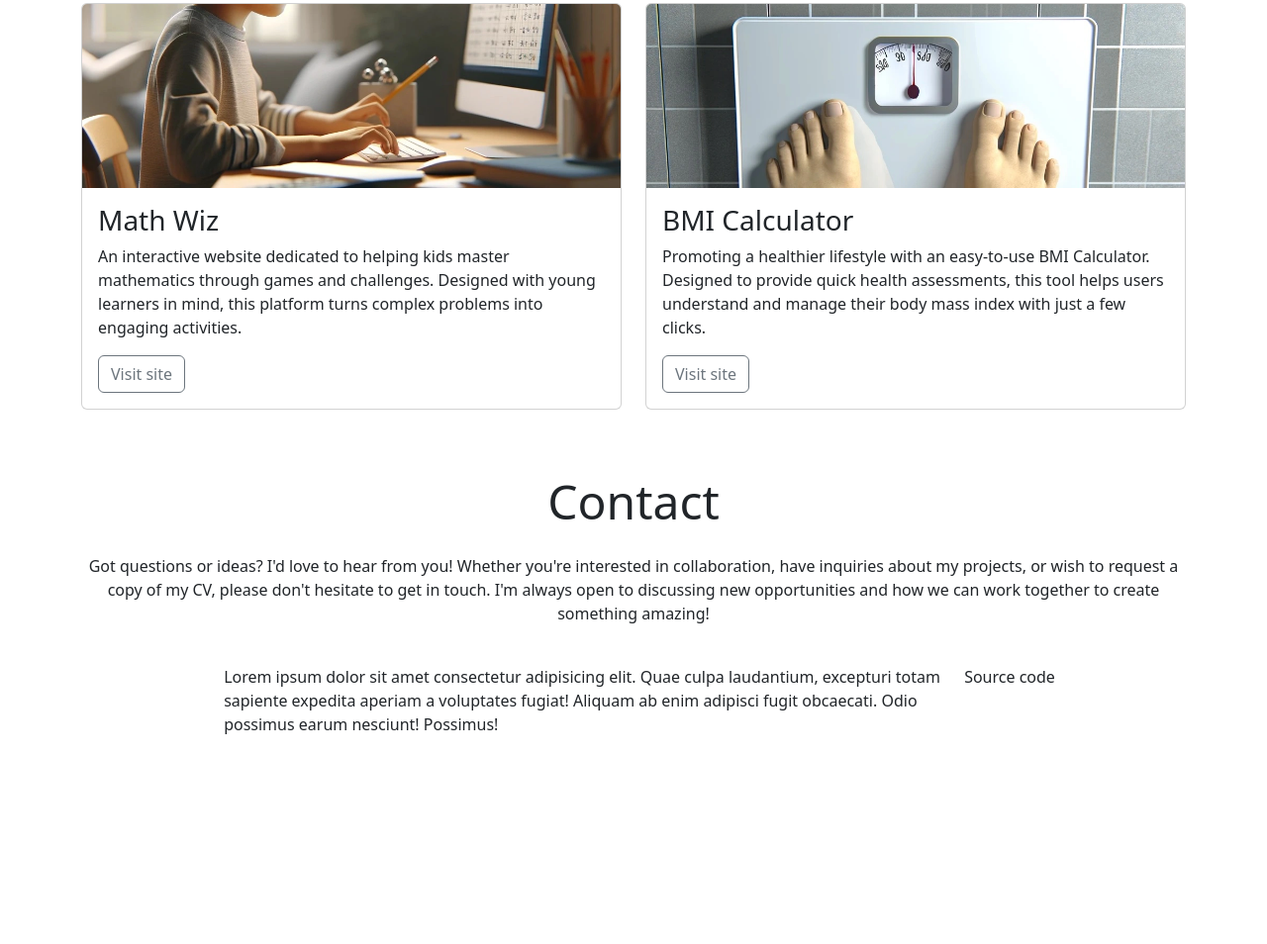
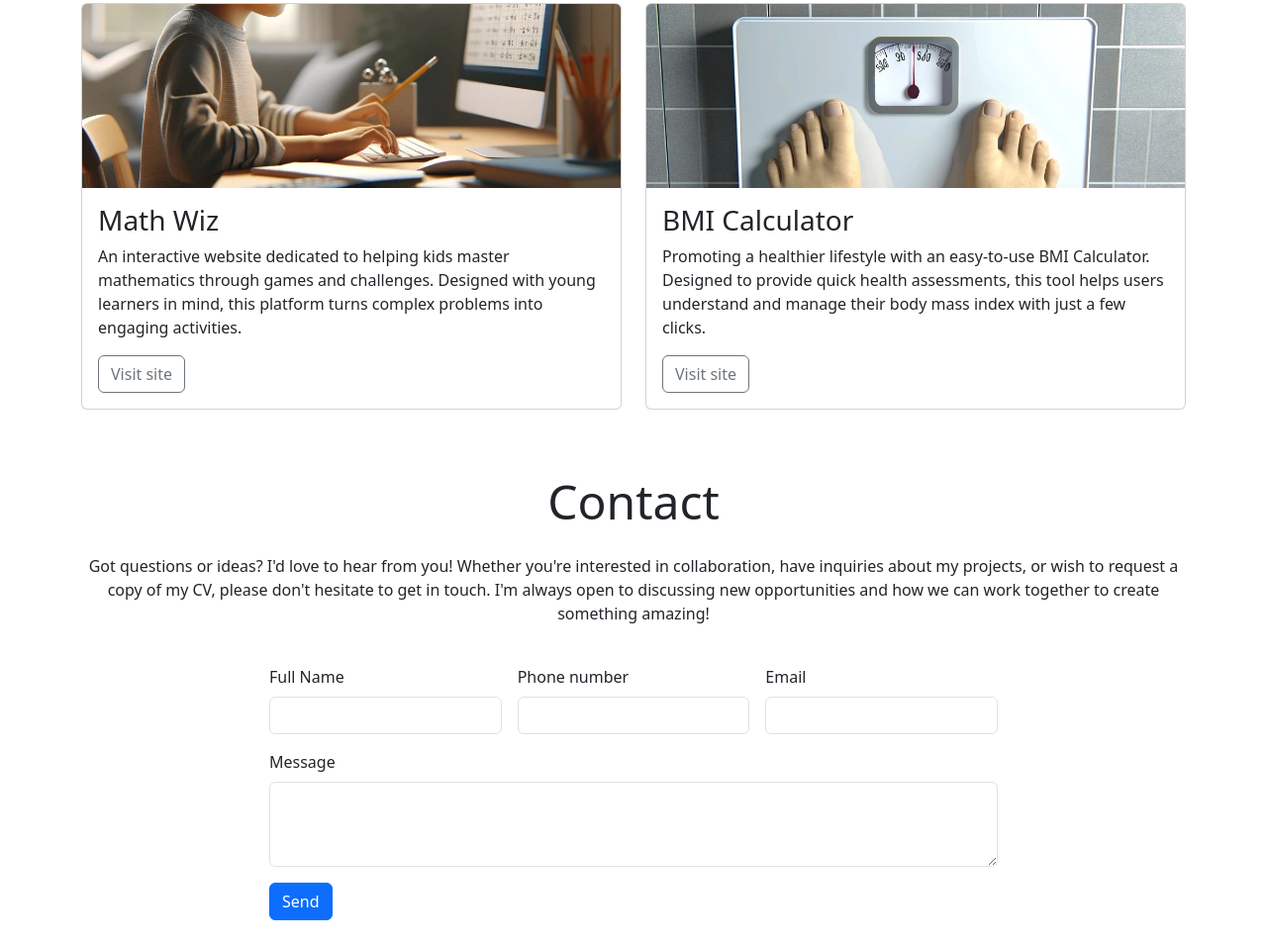
Before and after one commit to weakn1337/mei-wong, a plain HTML site: page index.html in a window 1280 px wide. Shown: the part 1421-2375 px from the top of the page at 99% size. Before the commit the page ends 2165 px from the top, so only its background shows below. Drawn offline with nearby package versions, Linux system fonts and the light colour scheme.

Commit message:
Added contact forms

```diff
--- a/index.html
+++ b/index.html
@@ -184,9 +184,31 @@
           <p class="mt-4">Got questions or ideas? I'd love to hear from you! Whether you're interested in collaboration, have inquiries about my projects, or wish to request a copy of my CV, please don't hesitate to get in touch. I'm always open to discussing new opportunities and how we can work together to create something amazing!
           </p>
           </div>
-          <div class="col-12 col-md-10 col-lg-8">Lorem ipsum dolor sit amet consectetur adipisicing elit. Quae culpa laudantium, excepturi totam sapiente expedita aperiam a voluptates fugiat! Aliquam ab enim adipisci fugit obcaecati. Odio possimus earum nesciunt! Possimus!</div>
-            Source code
-            </div>
+          <div class="col-12 col-md-10 col-lg-8 mb-4">
+            <!-- Add your form here -->
+            <form class="row g-3">
+                <div class="col-lg-4">
+                    <label for="full-name" class="form-label">Full Name</label>
+                    <input type="text" class="form-control" id="full-name">
+                </div>
+                <div class="col-lg-4">
+                    <label for="phonenumber" class="form-label">Phone number</label>
+                    <input type="number" class="form-control" id="phonenumber">
+                </div>
+                <div class="col-lg-4">
+                    <label for="email" class="form-label">Email</label>
+                    <input type="email" class="form-control" id="email">
+                </div>
+                <div class="col-12">
+                    <label for="message" class="form-label">Message</label>
+                    <textarea class="form-control" id="message" rows="3"></textarea>
+                </div>
+                <div class="col-12">
+                    <button type="submit" class="btn btn-primary">Send</button>
+                </div>
+            </form>
+        </div>
+
       </div>
 
 
```
